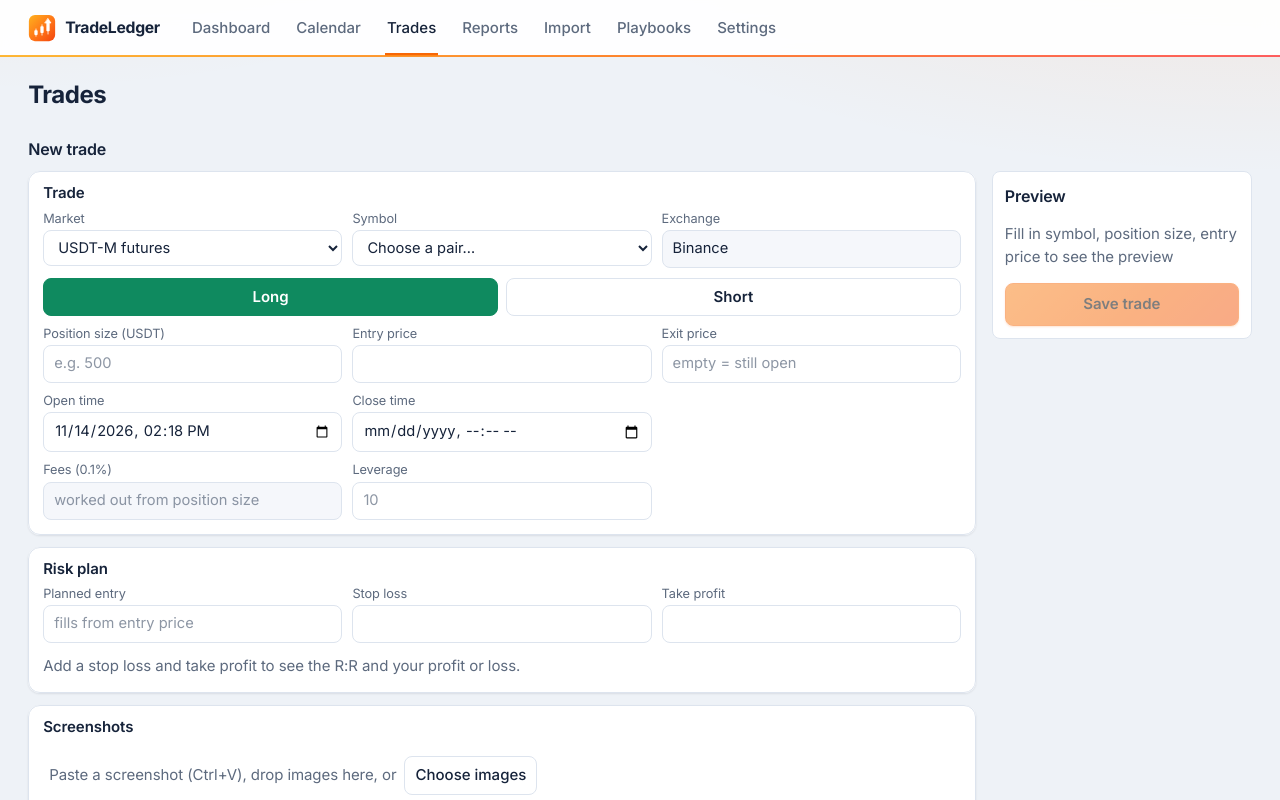
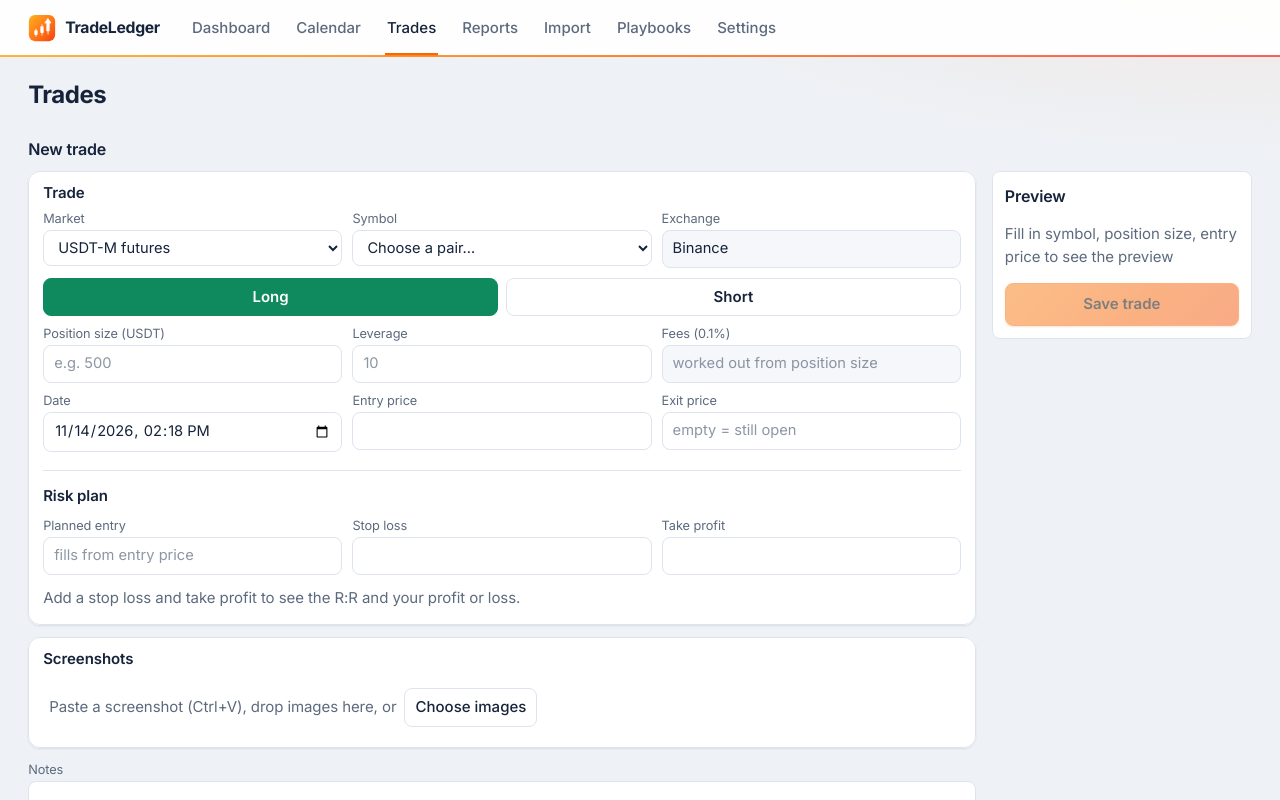
Before and after one commit to Dimuth-Wick/tradeledger, a React (Vite) app: page / in a window 1280 px wide. Both pictures are taken after a click on the button "Trades". Shown: the top 800 px of the page. Built offline with nearby package versions, Linux system fonts and the light colour scheme.

Commit message:
feat(trades): new form layout, no close time, result at exit

```diff
--- a/frontend/components/trades/TradeForm.tsx
+++ b/frontend/components/trades/TradeForm.tsx
@@ -260,6 +260,41 @@ export default function TradeForm({ onSaved }: Props) {
                 placeholder="e.g. 500"
               />
             </label>
+            {futures && (
+              <label>
+                Leverage
+                <input
+                  inputMode="numeric"
+                  value={form.leverage}
+                  onChange={(e) => set("leverage", e.target.value)}
+                  placeholder="10"
+                />
+              </label>
+            )}
+            <label>
+              Fees (0.1%)
+              <input
+                readOnly
+                className="locked"
+                tabIndex={-1}
+                value={
+                  autoFee === null
+                    ? ""
+                    : usd(autoFee, { sign: false, round: true })
+                }
+                placeholder="worked out from position size"
+              />
+            </label>
+          </div>
+          <div className="row">
+            <label>
+              Date
+              <input
+                type="datetime-local"
+                value={form.openTime}
+                onChange={(e) => set("openTime", e.target.value)}
+              />
+            </label>
             <label>
               Entry price
               <input
@@ -281,55 +316,9 @@ export default function TradeForm({ onSaved }: Props) {
               />
             </label>
           </div>
-          <div className="row">
-            <label>
-              Open time
-              <input
-                type="datetime-local"
-                value={form.openTime}
-                onChange={(e) => set("openTime", e.target.value)}
-              />
-            </label>
-            <label>
-              Close time
-              <input
-                type="datetime-local"
-                value={form.closeTime}
-                onChange={(e) => set("closeTime", e.target.value)}
-              />
-            </label>
-          </div>
-          <div className="row">
-            <label>
-              Fees (0.1%)
-              <input
-                readOnly
-                className="locked"
-                tabIndex={-1}
-                value={
-                  autoFee === null
-                    ? ""
-                    : usd(autoFee, { sign: false, round: true })
-                }
-                placeholder="worked out from position size"
-              />
-            </label>
-            {futures && (
-              <label>
-                Leverage
-                <input
-                  inputMode="numeric"
-                  value={form.leverage}
-                  onChange={(e) => set("leverage", e.target.value)}
-                  placeholder="10"
-                />
-              </label>
-            )}
-          </div>
-        </fieldset>
+          <ExitResult hasExit={form.avgExit.trim() !== ""} preview={current} />
 
-        <fieldset>
-          <legend>Risk plan</legend>
+          <h3 className="form-subhead">Risk plan</h3>
           <div className="row">
             <label>
               Planned entry
@@ -399,7 +388,7 @@ export default function TradeForm({ onSaved }: Props) {
             <dt>Quantity</dt>
             <dd>{current.trade.qty}</dd>
             <dt>Fees</dt>
-            <dd>{usd(current.trade.fees, { sign: false })}</dd>
+            <dd>{usd(current.trade.fees, { sign: false, round: true })}</dd>
             <dt>Planned R:R</dt>
             <dd>{formatRr(current.trade.plannedRr)}</dd>
             <dt>R-multiple</dt>
@@ -408,11 +397,11 @@ export default function TradeForm({ onSaved }: Props) {
             </dd>
             <dt>Gross PnL</dt>
             <dd className={pnlClass(current.trade.grossPnl)}>
-              {usd(current.trade.grossPnl)}
+              {usd(current.trade.grossPnl, { round: true })}
             </dd>
             <dt>Net PnL</dt>
             <dd className={pnlClass(current.trade.netPnl)}>
-              {usd(current.trade.netPnl)}
+              {usd(current.trade.netPnl, { round: true })}
             </dd>
           </dl>
         )}
@@ -476,3 +465,41 @@ function PlanSummary({
     </div>
   );
 }
+
+/** The actual result once an exit price is typed: profit or loss after the
+ *  fee, and the R-multiple. Comes from the same Rust preview as Save. */
+function ExitResult({
+  hasExit,
+  preview,
+}: {
+  hasExit: boolean;
+  preview: Preview | null;
+}) {
+  if (!hasExit) return null;
+  if (!preview?.ok) {
+    return (
+      <p className="hint plan-summary">
+        {preview && !preview.ok
+          ? preview.error
+          : "Choose a pair and fill in position size and entry price to see the result."}
+      </p>
+    );
+  }
+  const t = preview.trade;
+  return (
+    <div className="plan-summary">
+      <dl className="exit-result">
+        <div>
+          <dt>Profit / loss at exit</dt>
+          <dd className={pnlClass(t.netPnl)}>
+            {usd(t.netPnl, { round: true })}
+          </dd>
+        </div>
+        <div>
+          <dt>R-multiple</dt>
+          <dd className={pnlClass(t.rMultiple)}>{formatR(t.rMultiple)}</dd>
+        </div>
+      </dl>
+    </div>
+  );
+}
--- a/frontend/logic/tradeForm.ts
+++ b/frontend/logic/tradeForm.ts
@@ -21,7 +21,6 @@ export interface TradeFormState {
   direction: Direction;
   /** `<input type="datetime-local">` value, e.g. "2026-11-14T10:30" (local time). */
   openTime: string;
-  closeTime: string;
   /** Position size in USDT (quantity is worked out in Rust). */
   positionSize: string;
   avgEntry: string;
@@ -54,7 +53,6 @@ export function emptyForm(now: Date = new Date()): TradeFormState {
     symbol: "",
     direction: "long",
     openTime: toLocalInputValue(now),
-    closeTime: "",
     positionSize: "",
     avgEntry: "",
     avgExit: "",
@@ -71,7 +69,6 @@ export function emptyForm(now: Date = new Date()): TradeFormState {
 export function hasInput(form: TradeFormState): boolean {
   const typed: (keyof TradeFormState)[] = [
     "symbol",
-    "closeTime",
     "positionSize",
     "avgEntry",
     "avgExit",
@@ -114,7 +111,7 @@ function time(label: string, raw: string): number | null {
 export function toTradeInput(form: TradeFormState): FormResult {
   const missing = [
     form.symbol.trim() === "" && "symbol",
-    form.openTime.trim() === "" && "open time",
+    form.openTime.trim() === "" && "date",
     form.positionSize.trim() === "" && "position size",
     form.avgEntry.trim() === "" && "entry price",
   ].filter(Boolean);
@@ -140,8 +137,11 @@ export function toTradeInput(form: TradeFormState): FormResult {
       market: form.market,
       symbol: form.symbol.trim(),
       direction: form.direction,
-      openTime: time("Open time", form.openTime)!,
-      closeTime: time("Close time", form.closeTime),
+      openTime: time("Date", form.openTime)!,
+      // There's no close-time box (how long a trade ran isn't known), so a
+      // trade with an exit price is closed on its date.
+      closeTime:
+        form.avgExit.trim() === "" ? null : time("Date", form.openTime),
       positionSize: decimal("Position size", form.positionSize)!,
       avgEntry: decimal("Entry price", form.avgEntry)!,
       avgExit: decimal("Exit price", form.avgExit),
--- a/frontend/styles/app.css
+++ b/frontend/styles/app.css
@@ -337,6 +337,19 @@ label select + input {
   font-variant-numeric: tabular-nums;
 }
 
+.plan-summary .exit-result {
+  grid-template-columns: repeat(2, 1fr);
+}
+
+/* "Risk plan" heading inside the Trade card. */
+.form-subhead {
+  margin: 18px 0 0;
+  padding-top: 14px;
+  border-top: 1px solid var(--border);
+  font-size: 1em;
+  font-weight: 600;
+}
+
 .plan-summary .hint {
   margin: 8px 0 0;
 }
--- a/vite.config.ts
+++ b/vite.config.ts
@@ -7,6 +7,11 @@ const host = process.env.TAURI_DEV_HOST;
 // https://vite.dev/config/
 export default defineConfig(() => ({
   plugins: [react()],
+
+  // Only the app's own tests (not tests inside locally installed tools).
+  test: {
+    include: ["frontend/**/*.test.{ts,tsx}"],
+  },
 
   // Vite options tailored for Tauri development and only applied in `tauri dev` or `tauri build`
   //
```
Also changed, not shown: 1 other file (tests, documents, lock files or other folders).
